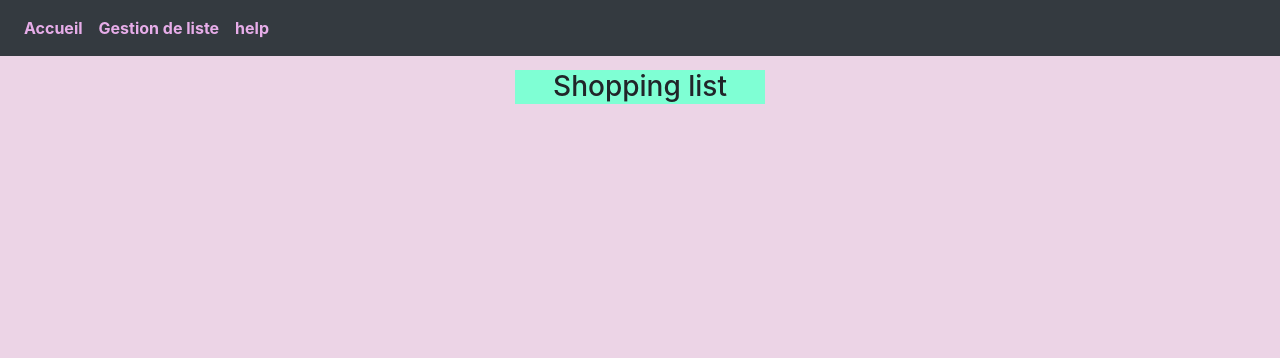
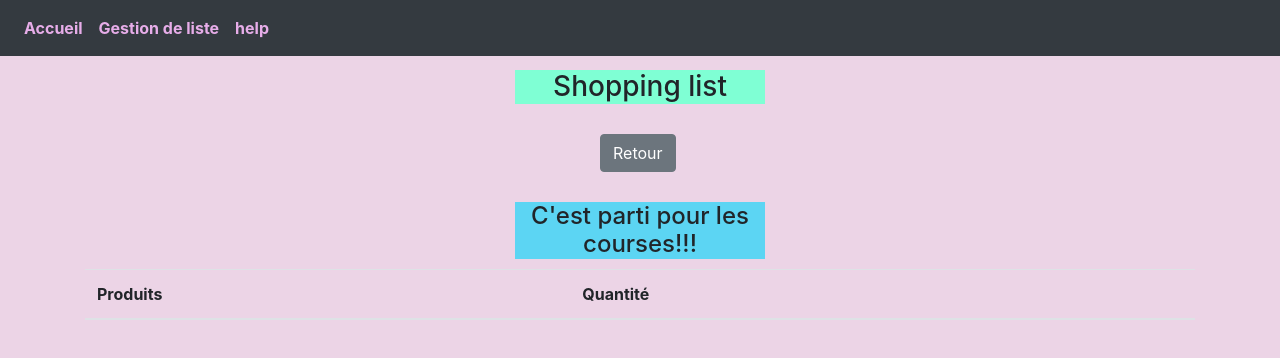
Before and after one commit to philboud/shoppinglist, a Vue app: page /#/modecourses in a window 1280 px wide. Shown: the top 358 px of the page. Built offline with nearby package versions, Linux system fonts and the light colour scheme.

Commit message:
type de listes

```diff
--- a/src/components/Liste.vue
+++ b/src/components/Liste.vue
@@ -20,9 +20,6 @@
         <h4>Ta p'tite liste de courses!!!</h4>
       </div>
  <b-table id="products" striped hover :fields="fields" :items="selected">
-      <template v-if="!visible" v-slot:cell(checkbox)>
-        <b-form-checkbox></b-form-checkbox>
-      </template>
       <template v-if="visible" v-slot:cell(produit)="row">
         <b-form-input v-model="row.item.produit"/>
       </template>
@@ -47,10 +44,6 @@ export default {
     return {
       visible: false,
       fields: [ {
-        key: 'checkbox',
-        label: ''
-      },
-      {
         key: 'produit',
         label: 'Produits'
       },
--- a/src/components/ManageList.vue
+++ b/src/components/ManageList.vue
@@ -23,6 +23,9 @@
       <div class="look">
         <b-button class="butt" @click="goToList()" variant="primary">Voir la liste</b-button>
       </div>
+      <div class="look">
+        <b-button class="butt" @click="goToCourses()" variant="primary">Passe en mode courses</b-button>
+      </div>
       <div class="supp">
         <b-button class="butt" @click="suppList()" variant="primary">supprimer la liste</b-button>
       </div>
@@ -45,6 +48,9 @@ export default {
     },
     gotoFastList () {
       this.$router.push({name: 'EssentielList'})
+    },
+    goToCourses () {
+      this.$router.push({name: 'ModeCourses'})
     },
     suppList () {
       localStorage.removeItem('freeList')
--- /dev/null
+++ b/src/components/ModeCourses.vue
@@ -0,0 +1,75 @@
+<template>
+  <div>
+    <div class="returnbutt">
+    <b-button @click="goToMenu()">Retour</b-button>
+    </div>
+    <div class="container">
+      <div class="subtitle">
+        <h4>C'est parti pour les courses!!!</h4>
+      </div>
+ <b-table :fields="fields" :items="selected">
+      <template id="products" v-slot:cell(action)="row">
+        <b-icon icon="basket" style="width: 30px; height: 30px;" @click="deleteItem(row.index)"></b-icon>
+      </template>
+      </b-table>
+      <div class="subtitle" v-if="visible"><h1>Courses terminées!</h1></div>
+    </div>
+  </div>
+</template>
+
+<script>
+
+export default {
+  name: 'ModeCourse',
+  data () {
+    return {
+      fields: [ {
+        key: 'produit',
+        label: 'Produits'
+      },
+      {
+        key: 'qty',
+        label: 'Quantité'
+      },
+      {
+        key: 'action',
+        label: ''
+      }
+      ],
+      visible: false,
+      selected: [],
+      products: [],
+      selectedTemp: [],
+      freeList: ''
+    }
+  },
+  mounted () {
+    this.getData()
+  },
+  methods: {
+    goToMenu () {
+      this.$router.push({name: 'ManageList'})
+    },
+    deleteItem (index) {
+      this.selected.splice(index, 1)
+      if (this.selected.length === 0) {
+        this.visible = true
+      }
+    },
+    getData () {
+      this.selected = JSON.parse(localStorage.getItem('selected'))
+    }
+  }
+}
+</script>
+<style>
+.returnbutt{
+  margin: 0 auto;
+  width: 80px;
+  margin-top: 30px;
+  margin-bottom: 30px;
+}
+.mystyle{
+    background-color: red;
+}
+</style>
--- a/src/router/index.js
+++ b/src/router/index.js
@@ -16,6 +16,7 @@ import Linge from '@/components/Linge'
 import Puericulture from '@/components/Puericulture'
 import Pets from '@/components/Pets'
 import EssentielList from '@/components/ListeEssentiels'
+import ModeCourses from '@/components/ModeCourses'
 
 Vue.use(Router)
 
@@ -35,6 +36,11 @@ export default new Router({
       path: '/gestionliste',
       name: 'ManageList',
       component: ManageList
+    },
+    {
+      path: '/modecourses',
+      name: 'ModeCourses',
+      component: ModeCourses
     },
     {
       path: '/epicerie',
```
